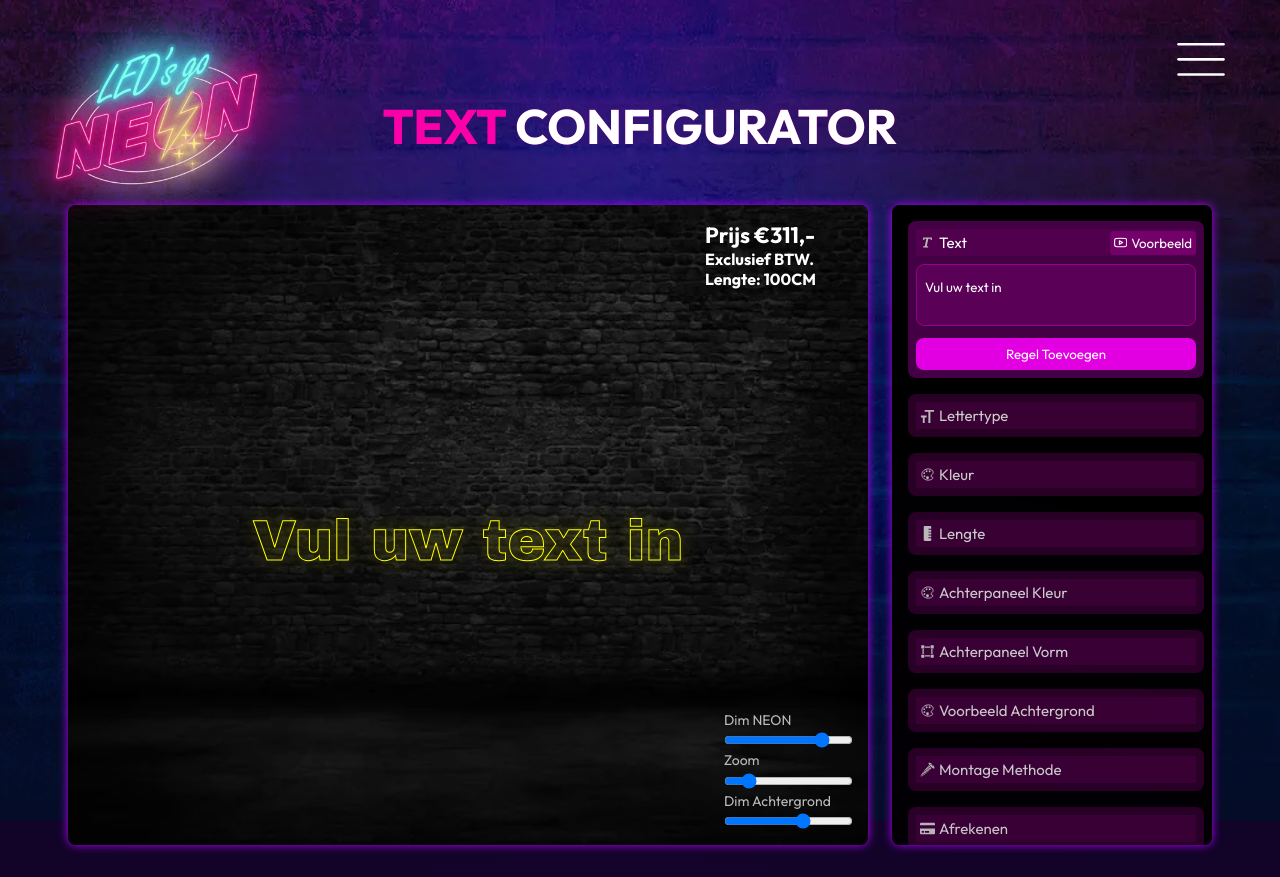
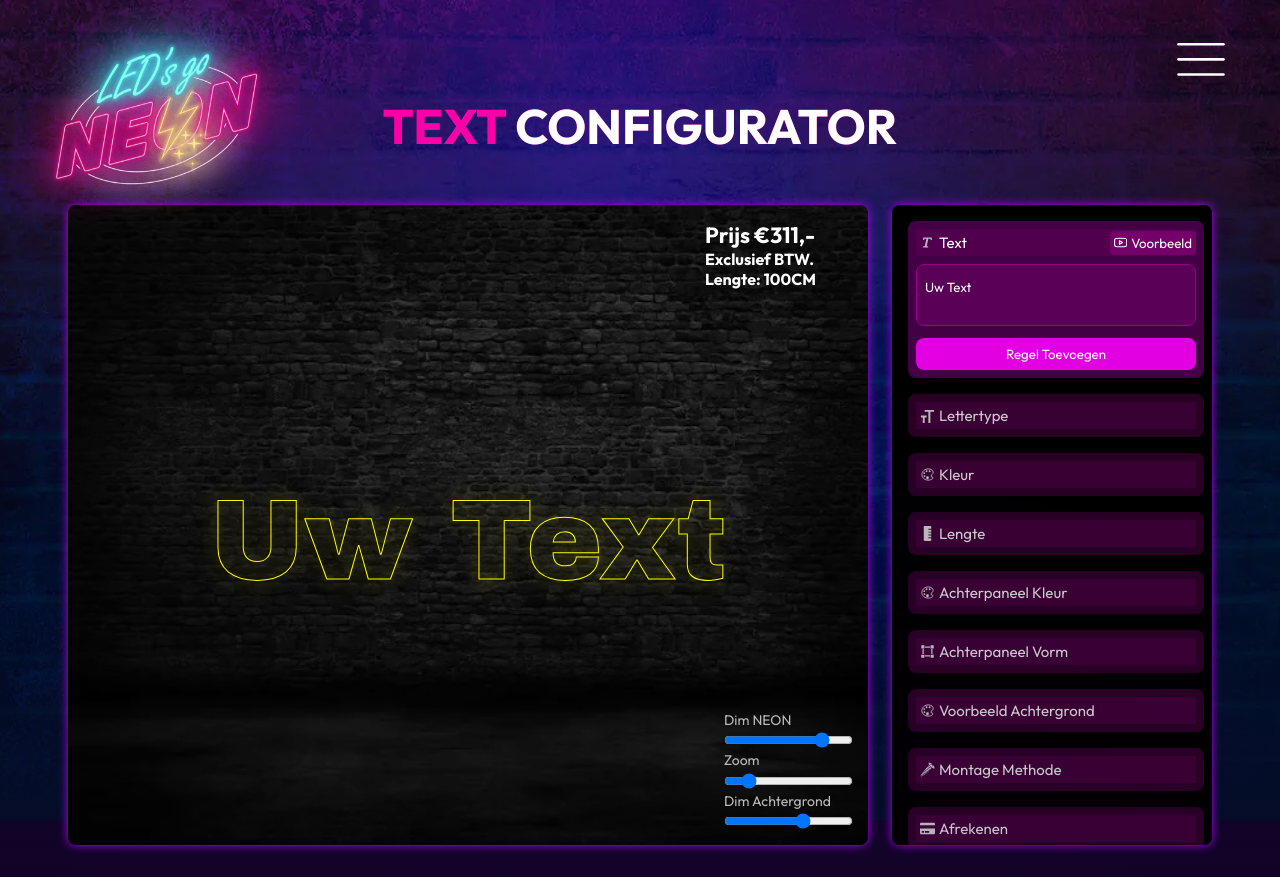
Before and after one commit to 0xRomRom/neontextbuilder, a React (Create React App) app: page / in a window 1280 px wide. Built offline with nearby package versions, Linux system fonts and the light colour scheme.

Commit message:
Production test

```diff
--- a/src/App.js
+++ b/src/App.js
@@ -8,7 +8,7 @@ import VideoOverlay from "./components/videooverlay/VideoOverlay";
 
 const App = () => {
   const [showNav, setShowNav] = useState(false);
-  const [currentText, setCurrentText] = useState("Vul uw text in");
+  const [currentText, setCurrentText] = useState("Uw Text");
   const [regel2, setRegel2] = useState("");
   const [regel3, setRegel3] = useState("");
   const [regel4, setRegel4] = useState("");
```
